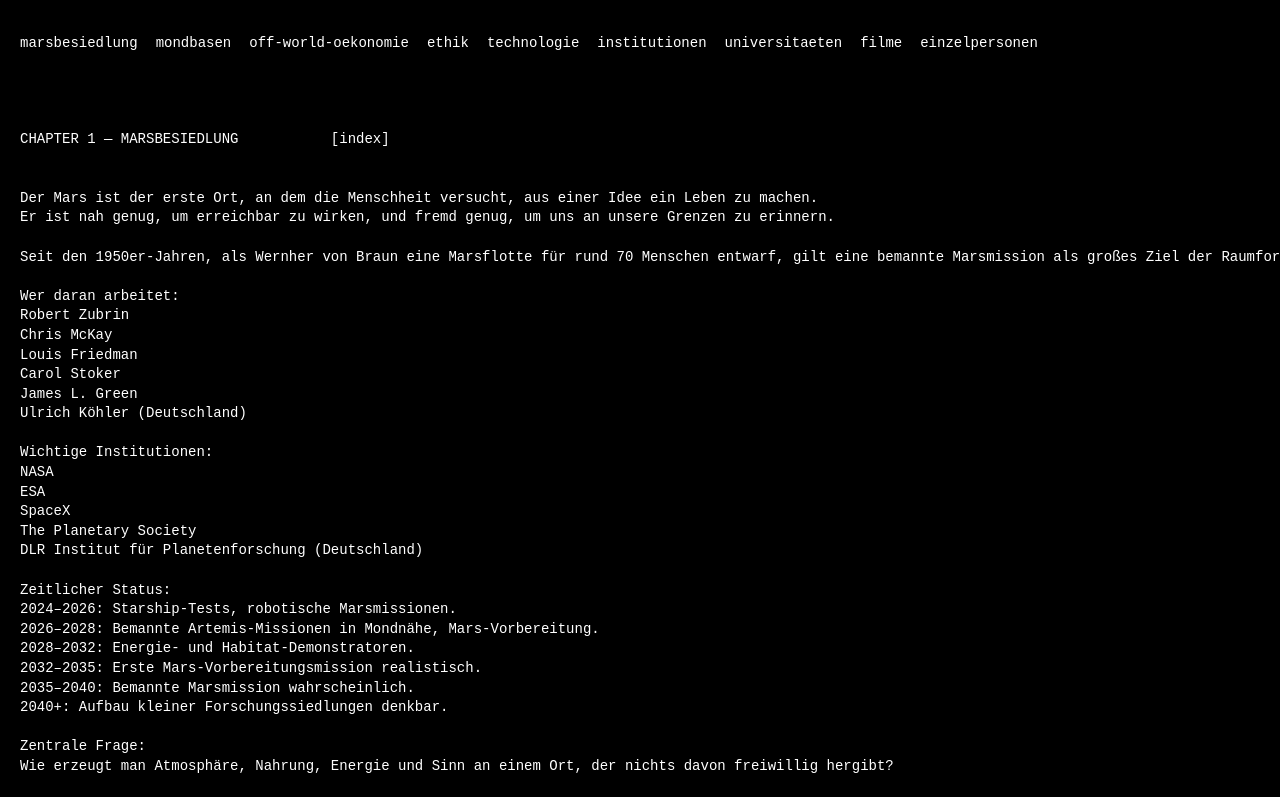
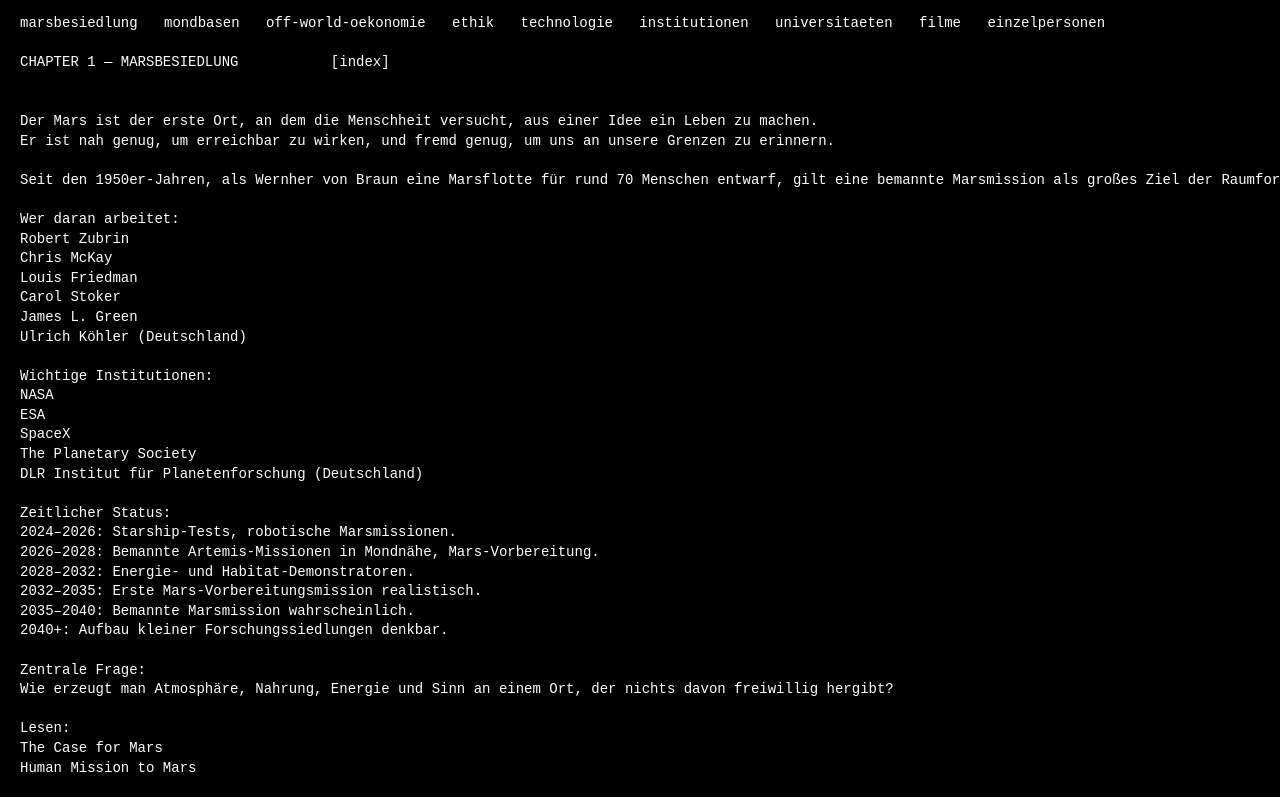
Before and after one commit to Tino-999/settlementindex, a plain HTML site: page index.html in a window 1280 px wide. Shown: the top 797 px of the page. Drawn offline with Linux system fonts and the light colour scheme.

Commit message:
Fix nav loading, update index and ethik pages

```diff
--- a/index.html
+++ b/index.html
@@ -8,12 +8,21 @@
   <!-- global -->
   <link rel="stylesheet" href="shared/site.css">
   <link rel="stylesheet" href="style.css">
+
+  <style>
+    /* nav im <pre>-Block: gleiche Optik wie vorher */
+    #topnav{
+      display:inline;
+      white-space: normal;
+    }
+    #topnav a{ display:inline; }
+    #topnav a + a{ margin-left: 18px; }
+  </style>
 </head>
 
 <body>
 <div class="wrap">
-<pre><a id="id"></a>
-<div id="nav-placeholder"></div>
+<pre><a id="id"></a><span id="nav-placeholder"></span>
 
 CHAPTER 1 — MARSBESIEDLUNG           [<a href="#id">index</a>]
 <a id="marsbesiedlung"></a>
@@ -60,8 +69,6 @@
 
 
 
-
-
 CHAPTER 2 — MONDBASEN               [<a href="#id">index</a>]
 <a id="mondbasen"></a>
 
@@ -88,8 +95,6 @@
 
 Ein Satz, der bleibt:
 Der Mond ist die Probe, bevor das Leben im All beginnt.
-
-
 
 
 
@@ -126,8 +131,6 @@
 
 
 
-
-
 CHAPTER 4 — ETHIK PHILOSOPHIE RELIGION IM ALL     [<a href="#id">index</a>]
 <a id="ethik"></a>
 
@@ -149,21 +152,30 @@
 
 Ein Satz, der bleibt:
 Neue Welten brauchen neue Vorsicht.
-
 </pre>
 </div>
 
-<!-- NAVIGATION LADEN (Variante A) -->
+<!-- NAVIGATION LADEN (Variante A, GitHub Pages + lokal) -->
 <script>
-  fetch("/nav.html")
-    .then(r => {
-      if (!r.ok) throw new Error("nav.html nicht gefunden");
-      return r.text();
-    })
-    .then(html => {
-      document.getElementById("nav-placeholder").innerHTML = html;
-    })
-    .catch(err => console.error(err));
+  (function () {
+    const target = document.getElementById("nav-placeholder");
+    if (!target) return;
+
+    const candidates = ["nav.html", "./nav.html", "../nav.html", "../../nav.html"];
+
+    (async () => {
+      for (const url of candidates) {
+        try {
+          const res = await fetch(url, { cache: "no-store" });
+          if (!res.ok) continue;
+          const html = (await res.text()).trim();
+          target.innerHTML = html;
+          return;
+        } catch (e) {}
+      }
+      console.error("nav.html nicht gefunden (relative Pfade geprüft).");
+    })();
+  })();
 </script>
 
 </body>
```
Also changed, not shown: ethik.html (+23 -11 lines), nav.js (added, +24 -0 lines).
